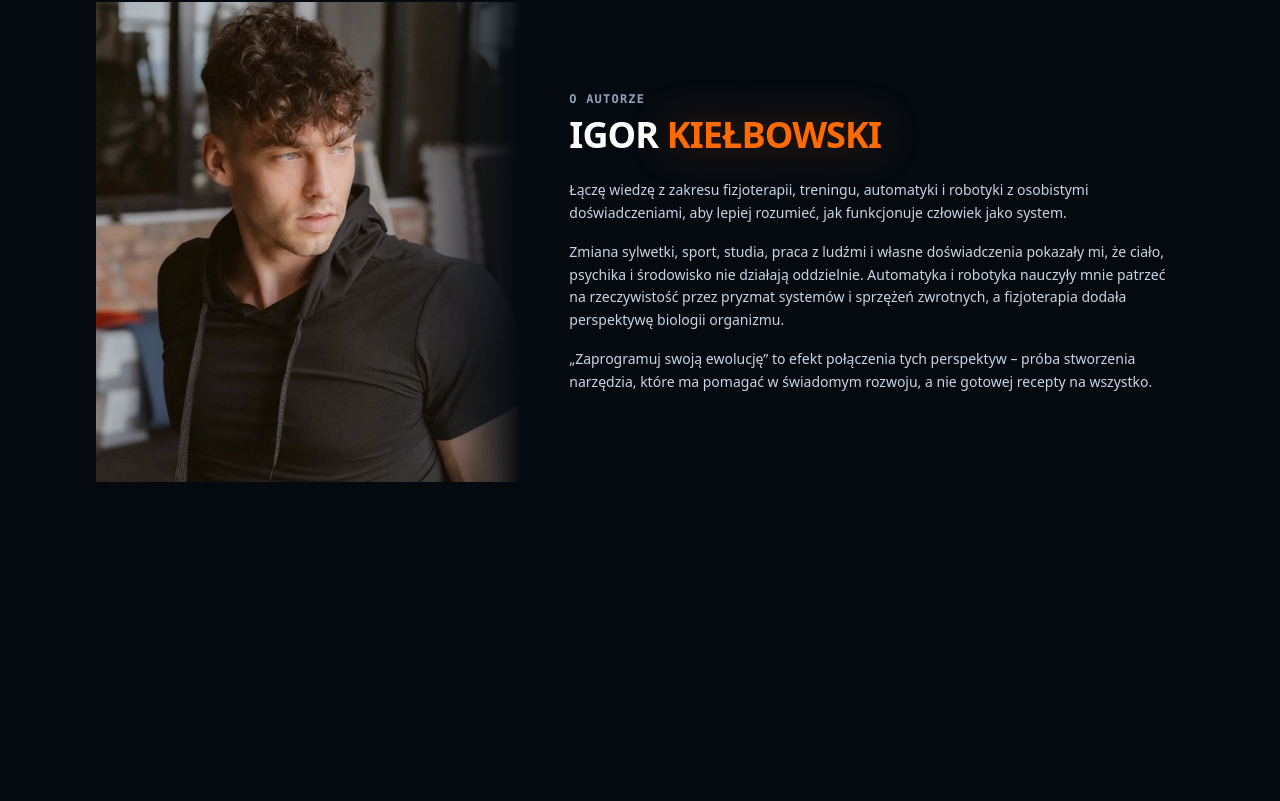
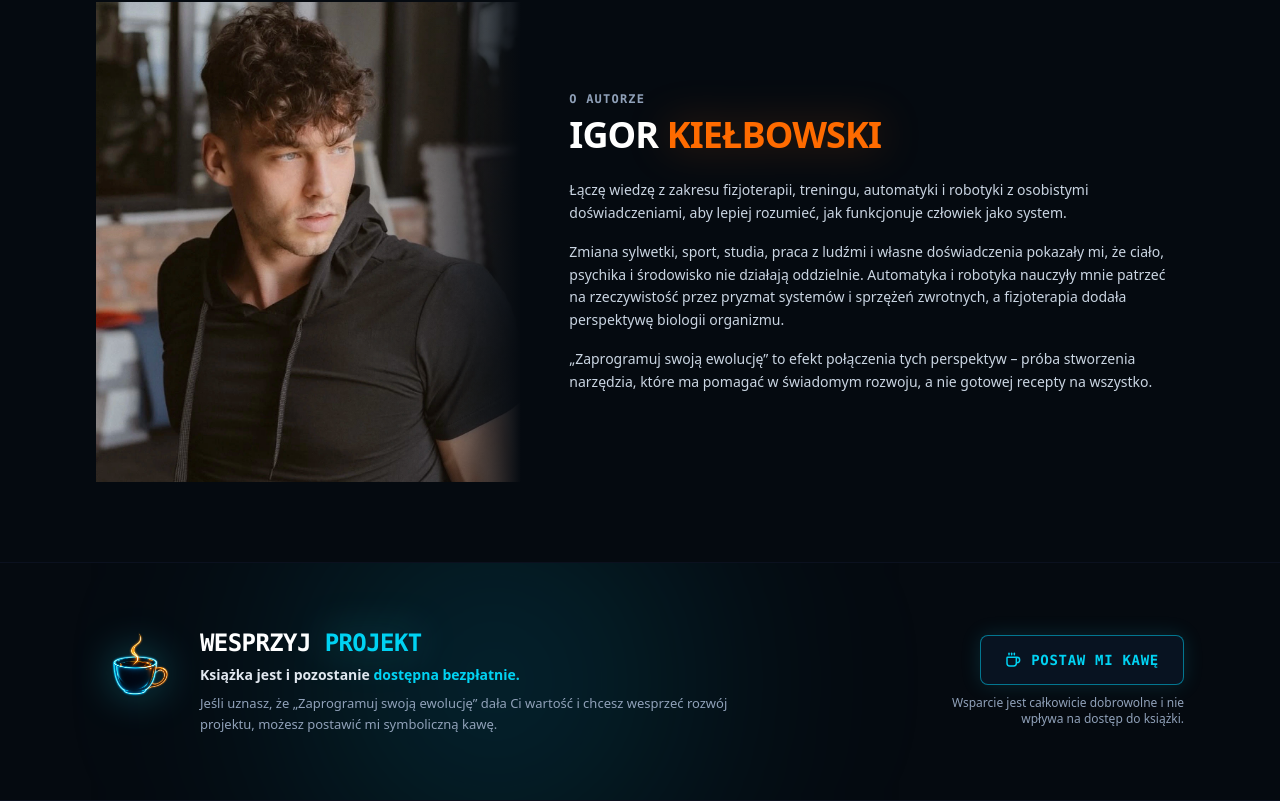
Before and after one commit to 19101990/evolution-landing-page, a Next.js app: page / in a window 1280 px wide. Shown: the part 1279-2080 px from the top of the page. Before the commit the page ends 1841 px from the top, so only its background shows below. Built offline with nearby package versions, Linux system fonts and the light colour scheme.

Commit message:
feat(support): implement support/virtual coffee section

```diff
--- a/src/app/page.tsx
+++ b/src/app/page.tsx
@@ -2,6 +2,7 @@ import { Navbar } from "@/components/layout/Navbar";
 import { Hero } from "@/components/sections/Hero";
 import { SystemPillars } from "@/components/sections/SystemPillars";
 import { AuthorBio } from "@/components/sections/AuthorBio";
+import { SupportSection } from "@/components/sections/SupportSection";
 
 export default function Home() {
   return (
@@ -10,6 +11,7 @@ export default function Home() {
       <Hero />
       <SystemPillars />
       <AuthorBio />
+      <SupportSection />
     </main>
   );
 }
--- /dev/null
+++ b/src/components/sections/SupportSection.tsx
@@ -0,0 +1,80 @@
+import Image from "next/image";
+import { Coffee } from "lucide-react";
+import { SITE_CONTENT } from "@/data/content";
+import { Container } from "@/components/ui/Container";
+
+export function SupportSection() {
+  const { supportSection } = SITE_CONTENT;
+
+  return (
+    <section
+      id={supportSection.id}
+      className="relative py-12 md:py-16 bg-[#050A10] overflow-hidden border-t border-b border-slate-900/60"
+    >
+      {/* Ambient cybernetic background glow */}
+      <div
+        aria-hidden="true"
+        className="absolute top-1/2 left-1/4 -translate-y-1/2 w-[350px] h-[350px] bg-cyan-500/20 rounded-full blur-[130px] pointer-events-none"
+      />
+
+      <Container className="relative z-10">
+        <div className="grid grid-cols-1 lg:grid-cols-12 gap-8 lg:gap-10 items-center">
+
+          {/* Left Column: Glowing Coffee Cup & Copy */}
+          <div className="lg:col-span-8 flex items-start gap-4 sm:gap-6">
+
+            {/* Coffee Cup Graphic */}
+            <div className="relative w-16 h-16 sm:w-20 sm:h-20 shrink-0 flex items-center justify-center">
+              <Image
+                src={supportSection.imageSrc}
+                alt={supportSection.imageAlt}
+                width={80}
+                height={80}
+                className="w-full h-full object-contain filter drop-shadow-[0_0_20px_rgba(34,211,238,0.35)] select-none pointer-events-none"
+              />
+            </div>
+
+            {/* Section Headline & Description */}
+            <div className="flex-1 min-w-0">
+              <h2 className="font-mono text-xl sm:text-2xl font-black uppercase tracking-tight text-white mb-1.5">
+                {supportSection.title.regular}{" "}
+                <span className="text-cyan-400 drop-shadow-[0_0_20px_rgba(34,211,238,0.35)]">
+                  {supportSection.title.highlight}
+                </span>
+              </h2>
+
+              <p className="text-xs sm:text-sm font-semibold text-slate-200 mb-2">
+                {supportSection.subtitle.prefix}{" "}
+                <span className="text-cyan-400">
+                  {supportSection.subtitle.highlight}
+                </span>
+              </p>
+
+              <p className="text-xs sm:text-[13px] text-slate-400 leading-relaxed max-w-xl">
+                {supportSection.description}
+              </p>
+            </div>
+          </div>
+
+          {/* Right Column: Coffee CTA Button & Disclaimer Note */}
+          <div className="lg:col-span-4 flex flex-col items-start lg:items-end justify-center pl-20 sm:pl-24 lg:pl-0">
+            <a
+              href={supportSection.buttonUrl}
+              target="_blank"
+              rel="noopener noreferrer"
+              className="inline-flex items-center justify-center gap-2.5 px-6 py-3.5 rounded-lg border border-cyan-500/60 bg-[#081321] text-cyan-400 hover:text-white hover:border-cyan-400 hover:bg-cyan-500/10 font-mono text-xs sm:text-sm font-bold tracking-wider transition-all duration-200 shadow-[0_0_20px_rgba(34,211,238,0.15)] group"
+            >
+              <Coffee className="w-4 h-4 text-cyan-400 group-hover:scale-110 transition-transform stroke-[2.2]" />
+              <span>{supportSection.buttonText}</span>
+            </a>
+
+            <p className="text-[11px] sm:text-xs text-slate-400 max-w-[240px] text-left lg:text-right mt-2.5 leading-snug">
+              {supportSection.note}
+            </p>
+          </div>
+
+        </div>
+      </Container>
+    </section>
+  );
+}
--- a/src/data/content.ts
+++ b/src/data/content.ts
@@ -99,20 +99,24 @@ export const SITE_CONTENT = {
     },
     },
 
-  supportSection: {
-    id: "wsparcie",
+    supportSection: {
+    id: "support",
     title: {
-      regular: "WESPRZYJ",
-      highlight: "PROJEKT",
+        regular: "WESPRZYJ",
+        highlight: "PROJEKT",
     },
-    highlightedText: "Książka jest i pozostanie dostępna bezpłatnie.",
+    subtitle: {
+        prefix: "Książka jest i pozostanie",
+        highlight: "dostępna bezpłatnie.",
+    },
     description:
-      "Jeśli uznasz, że „Zaprogramuj swoją ewolucję” dała Ci wartość i chcesz wesprzeć rozwój projektu, możesz postawić mi symboliczną kawę.",
+        "Jeśli uznasz, że „Zaprogramuj swoją ewolucję” dała Ci wartość i chcesz wesprzeć rozwój projektu, możesz postawić mi symboliczną kawę.",
     buttonText: "POSTAW MI KAWĘ",
-    buttonUrl: "https://buycoffee.to/igorek",
-    footnote:
-      "Wsparcie jest całkowicie dobrowolne i nie wpływa na dostęp do książki.",
-  },
+    buttonUrl: "#", // update later!
+    note: "Wsparcie jest całkowicie dobrowolne i nie wpływa na dostęp do książki.",
+    imageSrc: "/images/virtual_coffee.webp",
+    imageAlt: "Symboliczna wirtualna kawa",
+    },
 
   finalCta: {
     quote: {
```
